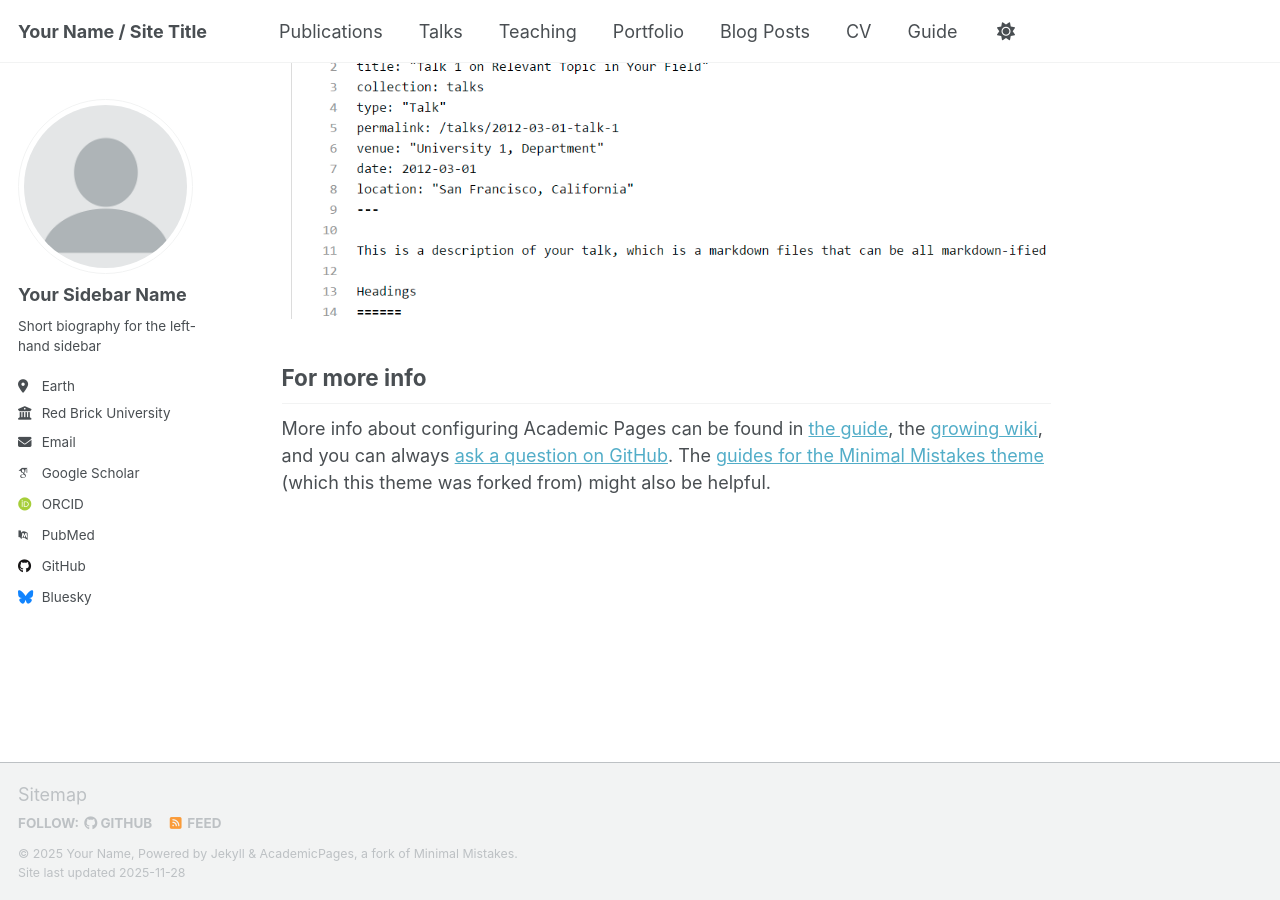
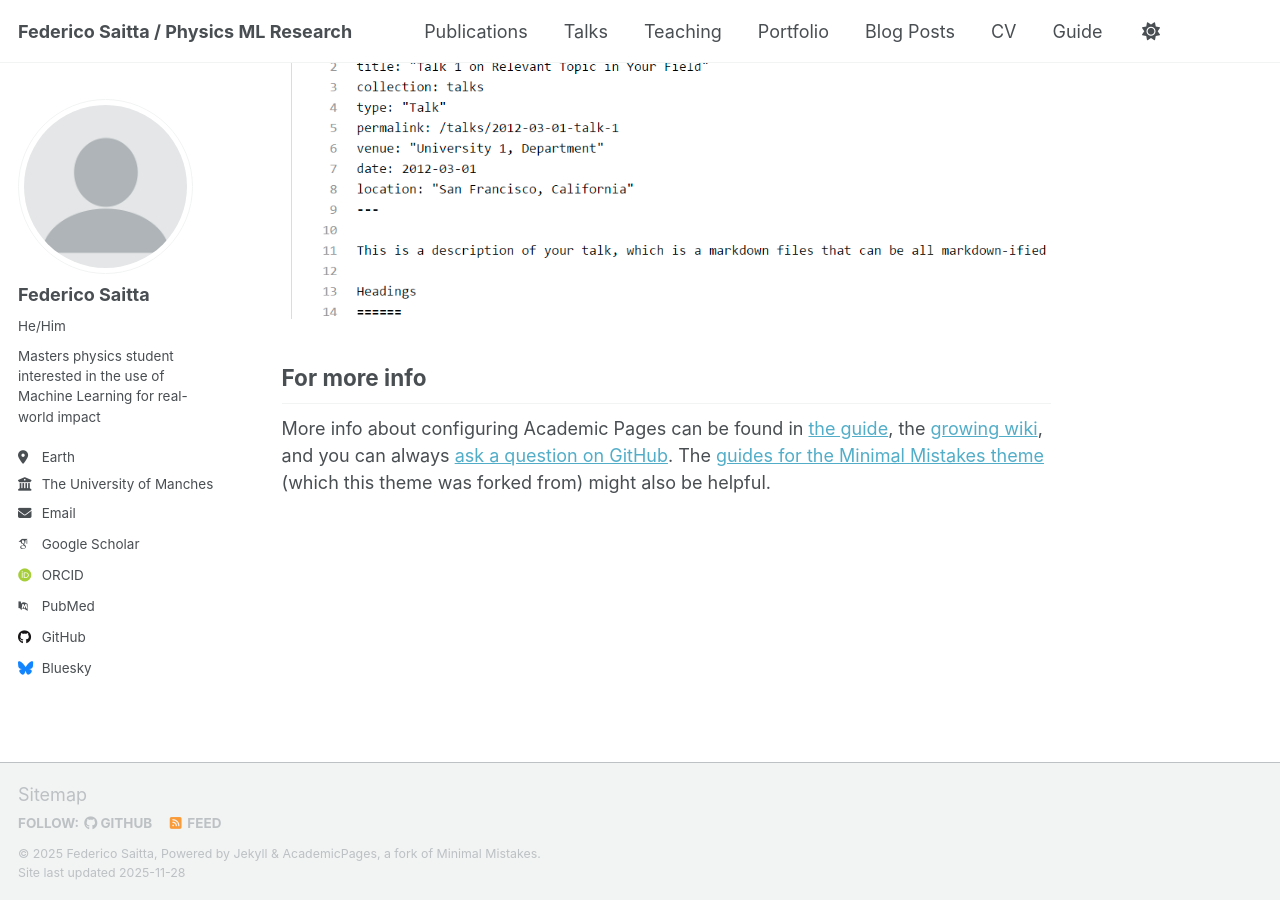
Before and after one commit to FedericoSaitta/FedericoSaitta.github.io, a Jekyll site: the page built from _pages/about.md, in a window 1280 px wide and 900 px high, scrolled down 2880 px. Built offline with Jekyll 4.4.1, drawn with Linux system fonts in a browser that asks for light colours; some web fonts are replaced; a script that is not in the unit is left out.

Commit message:
Adjusted config.yaml with personal settings for my blog

```diff
--- a/_config.yml
+++ b/_config.yml
@@ -7,16 +7,16 @@
 # server process.
 
 # Basic Site Settings
-locale                   : "en-US"
+locale                   : "en-GB"
 site_theme               : "default" # Currently available options are "default", "air"
-title                    : "Your Name / Site Title"
+title                    : "Federico Saitta / Physics ML Research"
 title_separator          : "-"
-name                     : &name "Your Name"
-description              : &description "Your Name's academic portfolio"   # Update this with a general description of your site, this is the default if not overridden by a page
-url                      : https://academicpages.github.io # The base hostname & protocol for your site e.g. "https://[your GitHub username].github.io",
+name                     : &name "Federico Saitta"
+description              : &description "Physics MPhys reasearch updates, code, data, plots and lay-friendly explanations"   # Update this with a general description of your site, this is the default if not overridden by a page
+url                      : https://FedericoSaitta.github.io # The base hostname & protocol for your site e.g. "https://[your GitHub username].github.io",
                                                            # or if you already have some other page hosted on Github then use "https://[your GitHub username].github.io/[Your Repo Name]"
 baseurl                  : "" # the subpath of your site, e.g. "/blog"
-repository               : "academicpages/academicpages.github.io"
+repository               : "FedericoSaitta/FedericoSaitta.github.io"
 
 # Site Author - The following control what appear as part of the author content on the side bar.
 #               If a field is blank the icon and link will not appear, otherwise it will be shown.
@@ -24,13 +24,13 @@ repository               : "academicpages/academicpages.github.io"
 author:
   # Biographic information
   avatar           : "profile.png"
-  name             : "Your Sidebar Name"
-  pronouns         : # example: "she/her"
-  bio              : "Short biography for the left-hand sidebar"
+  name             : "Federico Saitta"
+  pronouns         : "He/Him"
+  bio              : "Masters physics student interested in the use of Machine Learning for real-world impact"
   location         : "Earth"
-  employer         : "Red Brick University"
+  employer         : "The University of Manchester"
   uri              : # URL
-  email            : "none@example.org"
+  email            : "federico.saitta@outlook.com"
 
   # Academic websites
   academia         : # URL
```
